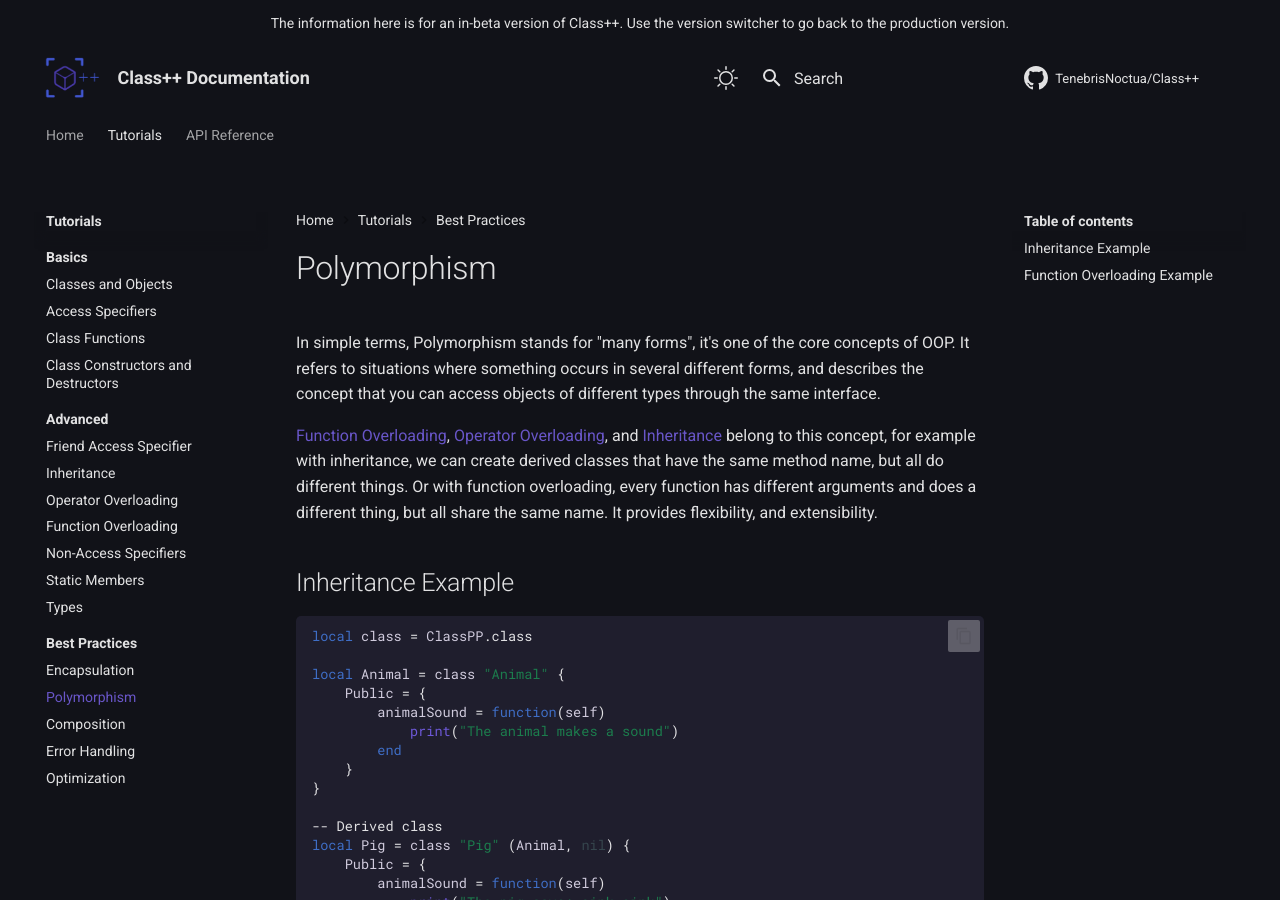
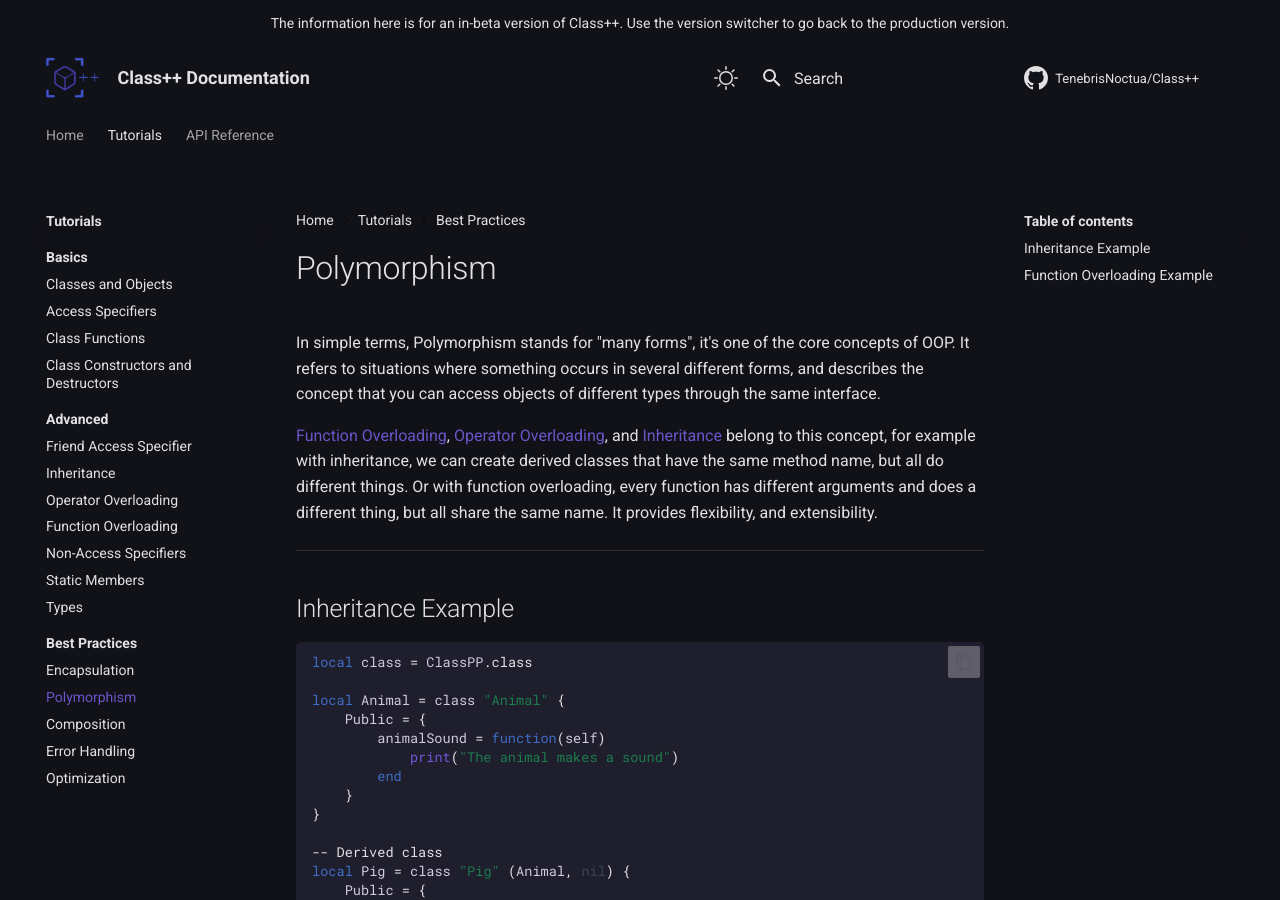
Before and after one commit to TenebrisNoctua/ClassPP, an MkDocs documentation site: the page built from docs/tutorials/best-practices/polymorphism.md, in a window 1280 px wide and 900 px high. Built offline with MkDocs 1.6.1 and Material for MkDocs 9.7.7, drawn with Linux system fonts in a browser that asks for light colours; comment, search, counter and statistics services are not loaded; the version menu is left out.

Commit message:
Update the Documentation

````diff
--- /dev/null
+++ b/docs/overrides/404.html
@@ -0,0 +1,19 @@
+{% extends "main.html" %}
+
+<!-- Content -->
+{% block content %}
+  <div>
+	<h1>
+		404 - Not Found
+	</h1>
+	<h2>
+		The requested page cannot be found, or no longer exists.
+	</h2>
+	<section>
+		<p>
+			Make sure there are no typos in the URL, or use the search box to find the desired page.
+			Return to the <a href="/">main page.</a>
+		</p>
+	</section>
+  </div>
+{% endblock %}
--- a/docs/tutorials/best-practices/polymorphism.md
+++ b/docs/tutorials/best-practices/polymorphism.md
@@ -5,7 +5,10 @@
 
 [Function Overloading](functionOverloading.md), [Operator Overloading](operatorOverloading.md), and [Inheritance](inheritance.md) belong to this concept, for example with inheritance, we can create derived classes that have the same method name, but all do different things. Or with function overloading, every function has different arguments and does a different thing, but all share the same name. It provides flexibility, and extensibility.
 
+----
+
 ## Inheritance Example
+
 ```lua
 local class = ClassPP.class
 
@@ -36,6 +39,8 @@
 }
 ```
 
+----
+
 ## Function Overloading Example
 
 ```lua
````
Also changed, not shown: docs/tutorials/best-practices/composition.md (+4 -0 lines).
